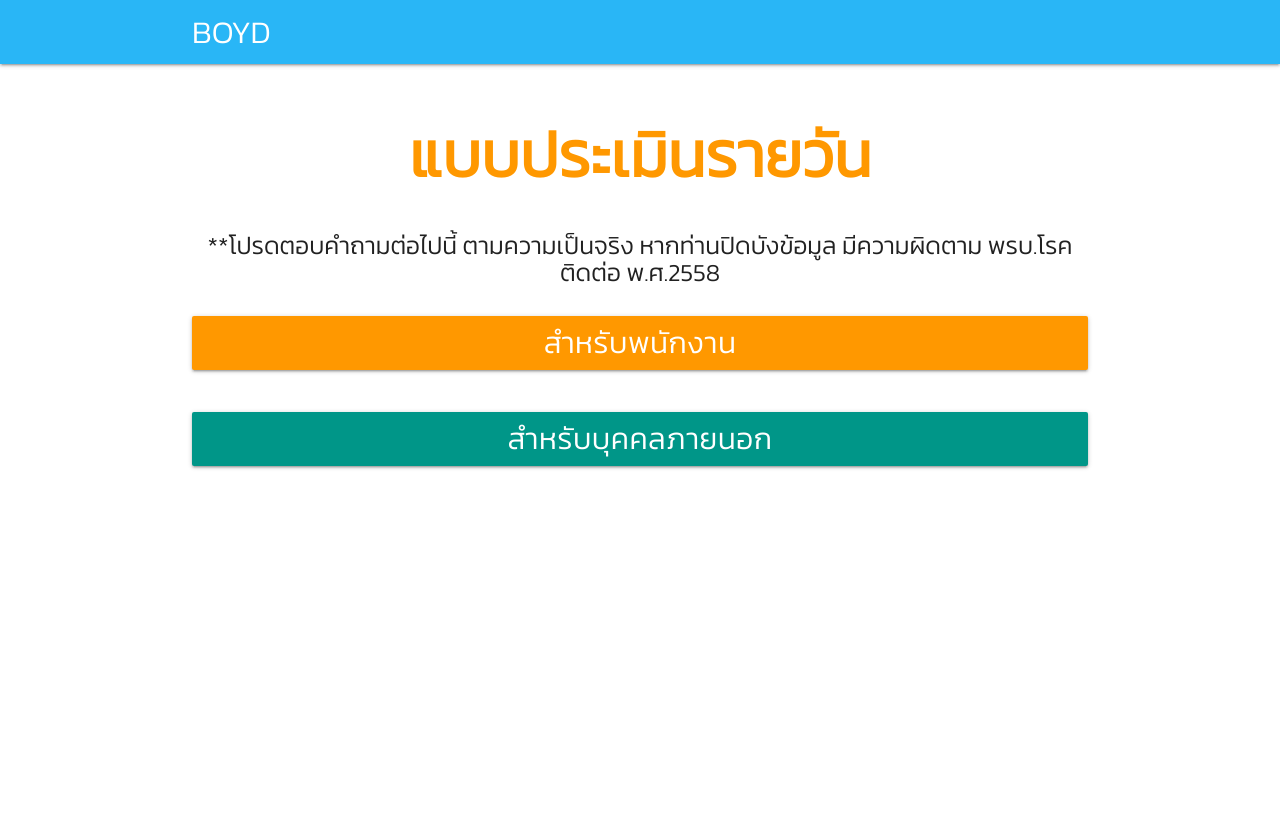
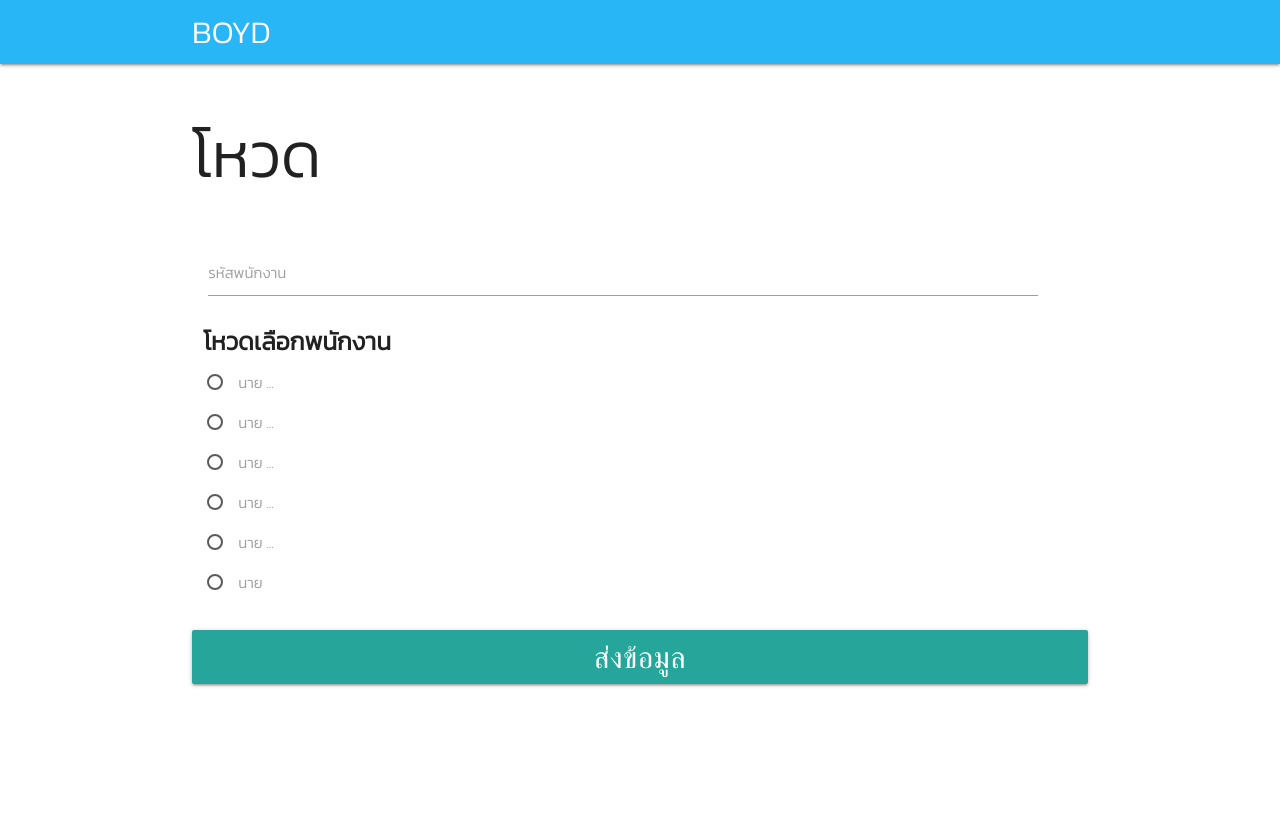
Before and after one commit to nopparat231/form-covid19, a PHP site: page /?vote in a window 1280 px wide. Before the commit the page ends 469 px from the top, so only its background shows below. Run offline with PHP 8.4, Linux system fonts and the light colour scheme.

Commit message:
เพิ่มระบบโหวด และเพิ่มอัพรูปอีกอัน

```diff
--- a/index.php
+++ b/index.php
@@ -6,6 +6,8 @@ if (isset($_GET['insider'])){
     include('insider.php');
 }elseif (isset($_GET['outsider'])){
     include('outsider.php');
+}elseif (isset($_GET['vote'])){
+    include('vote.php');
 }else{
     include('Home.php');
 }
--- /dev/null
+++ b/vote.php
@@ -0,0 +1,124 @@
+<div class="container">
+    <div class="section">
+
+        <!--   Icon Section   -->
+        <div class="row">
+
+            <!-- <img src="./lib/imgs/logo.png" width="100%"> -->
+            <h1>โหวด</h1>
+        </div>
+
+        <div class="row">
+            <div class="col s12">
+                <div class="row">
+
+                    <form action="vote_db.php" id="vote" method="POST">
+
+                        <div class="col s12">
+
+
+
+                            <div class="input-field inline" style="margin-bottom: 0;width: 95%;">
+                                <input type="text" id="autocomplete-input" class="autocomplete" required name="emp_data" data-length="7" variant="outlined" onchange="sendItem(this.value, event)">
+                                <label for="autocomplete-input">รหัสพนักงาน</label>
+                            </div>
+                            <!--      -->
+                            <h5> <b> โหวดเลือกพนักงาน </b> </h5>
+                            <p>
+                                <label>
+                                    <input name="groupvote" type="radio" value="1" />
+                                    <span>นาย ...</span>
+                                </label>
+                            </p>
+                            <p>
+                                <label>
+                                    <input name="groupvote" type="radio" value="2" />
+                                    <span>นาย ...</span>
+                                </label>
+                            </p>
+                            <p>
+                                <label>
+                                    <input name="groupvote" type="radio" value="3" />
+                                    <span>นาย ...</span>
+                                </label>
+                            </p>
+                            <p>
+                                <label>
+                                    <input name="groupvote" type="radio" value="4" />
+                                    <span>นาย ...</span>
+                                </label>
+                            </p>
+                            <p>
+                                <label>
+                                    <input name="groupvote" type="radio" value="5" />
+                                    <span>นาย ...</span>
+                                </label>
+                            </p>
+                            <p>
+                                <label>
+                                    <input name="groupvote" type="radio" value="6" />
+                                    <span>นาย</span>
+                                </label>
+                            </p>
+
+
+                        </div>
+
+
+                        <div class="row">
+                        </div>
+
+                        <button type="submit" id="submit" class="waves-effect waves-light btn-large">ส่งข้อมูล</button>
+                        <!-- <input type="submit"> -->
+                        <!-- <a type="submit" class="waves-effect waves-light btn-large modal-trigger" href="#2">ส่งข้อมูล</a> -->
+                        <br>
+
+                    </form>
+                    <div id="result"></div>
+
+
+                </div>
+            </div>
+        </div>
+        <!-- Modal Structure -->
+        <div id="modal1" class="modal">
+            <div class="modal-content" style="text-align: center;">
+                <h4>กรุณาประสานงานตามรายละเอียด</h4>
+                <span class="material-icons prefix" style="color: red; font-size: 5rem;">
+                    warning_amber
+                </span>
+                <h5 class="nopass" style="color: red;">ผลประเมินไม่ผ่าน</h5>
+                <h5><b id="date_show1"></b></h5>
+                <h5><b id="name_show1"></b></h5>
+
+                <h5 class="nopass">1. ให้แจ้งหัวหน้างาน และหยุดลาป่วย 2 วัน</h5>
+                <h5 class="nopass">2. ทางบริษัทจะติดต่อประสานงานไปเป็นระยะ</h5>
+            </div>
+            <div class="modal-footer">
+                <a href="index.php" class="modal-close waves-effect waves-green btn-flat"><b>ตกลง</b></a>
+            </div>
+        </div>
+
+        <!-- Modal Structure -->
+        <div id="modal2" class="modal">
+            <div class="modal-content" style="text-align: center;">
+                <h4>ผลการประเมิน</h4>
+                <span class="material-icons prefix" style="color: green; font-size: 5rem;">
+                    check_circle_outline
+                </span>
+                <h4 class="pass" style="color: green;">ผ่าน</h4>
+                <h5><b id="date_show2"></b></h5>
+                <h5><b id="name_show2"></b></h5>
+
+            </div>
+            <div class="modal-footer">
+                <a href="index.php" class="modal-close waves-effect waves-green btn-flat"><b>ตกลง</b></a>
+            </div>
+        </div>
+
+    </div>
+</div>
+<br>
+<br>
+<br>
+<br>
```
Also changed, not shown: Home.php (+12 -3 lines), store.php (+11 -6 lines), vote_db.php (added, +40 -0 lines), lib/js/init.js, upload/1630066935.PNG (deleted).
